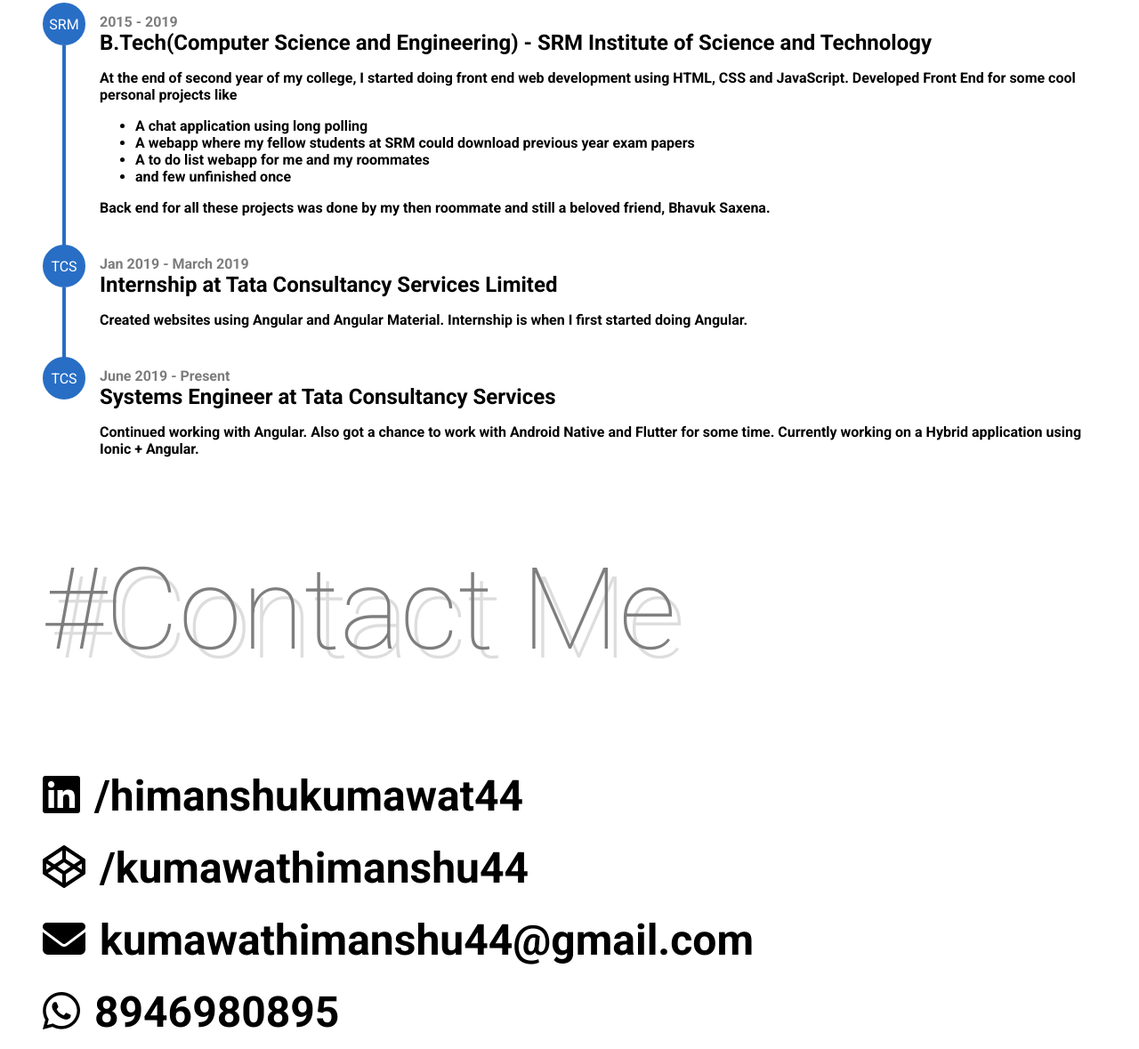
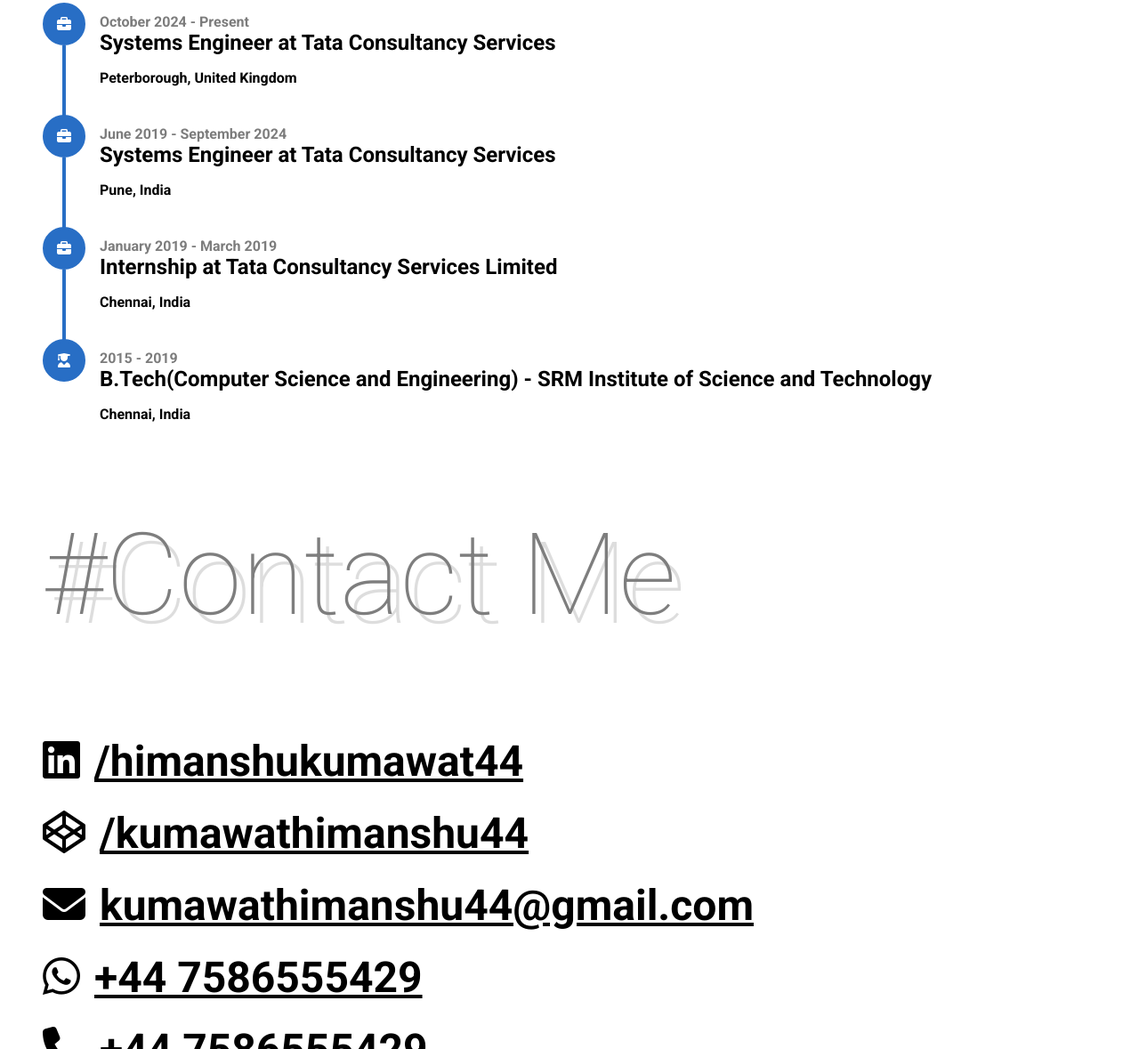
Before and after one commit to himanshukumawat44/portfolio, a plain HTML site: page index.html in a window 1280 px wide. Shown: the part 1621-2800 px from the top of the page at 89% size. Drawn offline with Linux system fonts and the light colour scheme.

Commit message:
update: content update

```diff
--- a/index.html
+++ b/index.html
@@ -73,20 +73,24 @@
             >
           </h1>
           <div class="hk-section-description">
-            <p>I love bringing challenging UIs to life—complex designs excite me! When I’m not deep in code, you’ll find me
-              sipping tea <i class="fa-solid fa-mug-hot"></i>, playing with dogs <i class="fa-solid fa-dog"></i>, or indulging in a
-              good movie. I also enjoy cooking, doodling, and strumming my
-              guitar (when inspiration strikes). Oh, and I take legendary power naps to recharge!</p>
+            <p>
+              I love bringing challenging UIs to life—complex designs excite me!
+              When I’m not deep in code, you’ll find me sipping tea
+              <i class="fa-solid fa-mug-hot"></i>, playing with dogs
+              <i class="fa-solid fa-dog"></i>, or indulging in a good movie. I
+              also enjoy cooking, doodling, and strumming my guitar (when
+              inspiration strikes). Oh, and I take legendary power naps to
+              recharge!
+            </p>
 
             <p>Let’s create something amazing!</p>
-
 
             <!-- I am a web UI/UX developer who love developing challening UI's. I am
             a tea <i class="fa-solid fa-mug-hot"></i> lover and also adore dogs
             <i class="fa-solid fa-dog"></i>. When I am not developing, you can
             find me taking quick naps or cooking or watching movies. I
             occasionaly play guitar or do some drawing. -->
-            </div>
+          </div>
         </div>
         <div class="hk-about-img-container flex-c jc-center ai-center">
           <div class="hk-image-back"></div>
@@ -164,7 +168,45 @@
         <div class="hk-exp-timeline">
           <div class="hk-timeline-node">
             <div class="node-leading">
-              <div class="leading-avatar">SRM</div>
+              <div class="leading-avatar"><i class="fa-solid fa-briefcase"></i></div>
+            </div>
+            <div class="node-content">
+              <div class="content-time-range">October 2024 - Present</div>
+              <div class="content-title">
+                Systems Engineer at Tata Consultancy Services
+              </div>
+              <div class="content-description">
+                Peterborough, United Kingdom
+              </div>
+            </div>
+          </div>
+          <div class="hk-timeline-node">
+            <div class="node-leading">
+              <div class="leading-avatar"><i class="fa-solid fa-briefcase"></i></div>
+            </div>
+            <div class="node-content">
+              <div class="content-time-range">June 2019 - September 2024</div>
+              <div class="content-title">
+                Systems Engineer at Tata Consultancy Services
+              </div>
+              <div class="content-description">Pune, India</div>
+            </div>
+          </div>
+          <div class="hk-timeline-node">
+            <div class="node-leading">
+              <div class="leading-avatar"><i class="fa-solid fa-briefcase"></i></div>
+            </div>
+            <div class="node-content">
+              <div class="content-time-range">January 2019 - March 2019</div>
+              <div class="content-title">
+                Internship at Tata Consultancy Services Limited
+              </div>
+              <div class="content-description">Chennai, India</div>
+            </div>
+          </div>
+          <div class="hk-timeline-node">
+            <div class="node-leading">
+              <div class="leading-avatar"><i class="fa-solid fa-user-graduate"></i></div>
             </div>
             <div class="node-content">
               <div class="content-time-range">2015 - 2019</div>
@@ -172,53 +214,7 @@
                 B.Tech(Computer Science and Engineering) - SRM Institute of
                 Science and Technology
               </div>
-              <div class="content-description">
-                At the end of second year of my college, I started doing front
-                end web development using HTML, CSS and JavaScript. Developed
-                Front End for some cool personal projects like
-                <ul>
-                  <li>A chat application using long polling</li>
-                  <li>
-                    A webapp where my fellow students at SRM could download
-                    previous year exam papers
-                  </li>
-                  <li>A to do list webapp for me and my roommates</li>
-                  <li>and few unfinished once</li>
-                </ul>
-                Back end for all these projects was done by my then roommate and
-                still a beloved friend, Bhavuk Saxena.
-              </div>
-            </div>
-          </div>
-          <div class="hk-timeline-node">
-            <div class="node-leading">
-              <div class="leading-avatar">TCS</div>
-            </div>
-            <div class="node-content">
-              <div class="content-time-range">Jan 2019 - March 2019</div>
-              <div class="content-title">
-                Internship at Tata Consultancy Services Limited
-              </div>
-              <div class="content-description">
-                Created websites using Angular and Angular Material. Internship
-                is when I first started doing Angular.
-              </div>
-            </div>
-          </div>
-          <div class="hk-timeline-node">
-            <div class="node-leading">
-              <div class="leading-avatar">TCS</div>
-            </div>
-            <div class="node-content">
-              <div class="content-time-range">June 2019 - Present</div>
-              <div class="content-title">
-                Systems Engineer at Tata Consultancy Services
-              </div>
-              <div class="content-description">
-                Continued working with Angular. Also got a chance to work with
-                Android Native and Flutter for some time. Currently working on a
-                Hybrid application using Ionic + Angular.
-              </div>
+              <div class="content-description">Chennai, India</div>
             </div>
           </div>
         </div>
@@ -228,40 +224,40 @@
         <div class="section-back-tag section-back-tag-about">#Contact Me</div>
         <!-- <h1 class="hk-section-header">I feel good about these</h1> -->
         <div class="hk-contact-options flex-c">
-          <div class="hk-contact-option flex">
+          <a href="https://www.linkedin.com/in/himanshukumawat44/" target="_blank" class="hk-contact-option flex">
             <div class="hk-contact-option-logo">
               <i class="fa-brands fa-linkedin"></i>
             </div>
             <!-- https://www.linkedin.com/in/himanshukumawat44/ -->
             <div class="hk-contact-option-label">/himanshukumawat44</div>
-          </div>
-          <div class="hk-contact-option flex">
+          </a>
+          <a href="https://codepen.io/kumawathimanshu44" target="_blank" class="hk-contact-option flex">
             <div class="hk-contact-option-logo">
               <i class="fa-brands fa-codepen"></i>
             </div>
             <!-- https://codepen.io/kumawathimanshu44 -->
             <div class="hk-contact-option-label">/kumawathimanshu44</div>
-          </div>
-          <div class="hk-contact-option flex">
+          </a>
+          <a href="mailto:kumawathimanshu44@gmail.com" target="_blank" class="hk-contact-option flex">
             <div class="hk-contact-option-logo">
               <i class="fa-solid fa-envelope"></i>
             </div>
             <div class="hk-contact-option-label">
               kumawathimanshu44@gmail.com
             </div>
-          </div>
-          <div class="hk-contact-option flex">
+          </a>
+          <a href="https://https://wa.me/447586555429" target="_blank" class="hk-contact-option flex">
             <div class="hk-contact-option-logo">
               <i class="fa-brands fa-whatsapp"></i>
             </div>
-            <div class="hk-contact-option-label">8946980895</div>
-          </div>
-          <div class="hk-contact-option flex">
+            <div class="hk-contact-option-label">+44 7586555429</div>
+          </a>
+          <a href="tel:+447586555429" target="_blank" class="hk-contact-option flex">
             <div class="hk-contact-option-logo">
               <i class="fa-solid fa-phone"></i>
             </div>
-            <div class="hk-contact-option-label">8946980895</div>
-          </div>
+            <div class="hk-contact-option-label">+44 7586555429</div>
+          </a>
         </div>
       </div>
     </main>
--- a/styles/style.scss
+++ b/styles/style.scss
@@ -247,6 +247,7 @@
           font-size: 3rem;
           font-weight: bold;
           margin-bottom: 1.5rem;
+          color: black;
 
           &:last-of-type {
             margin-bottom: 0;
```
Also changed, not shown: styles/style.css, 1 other file.
